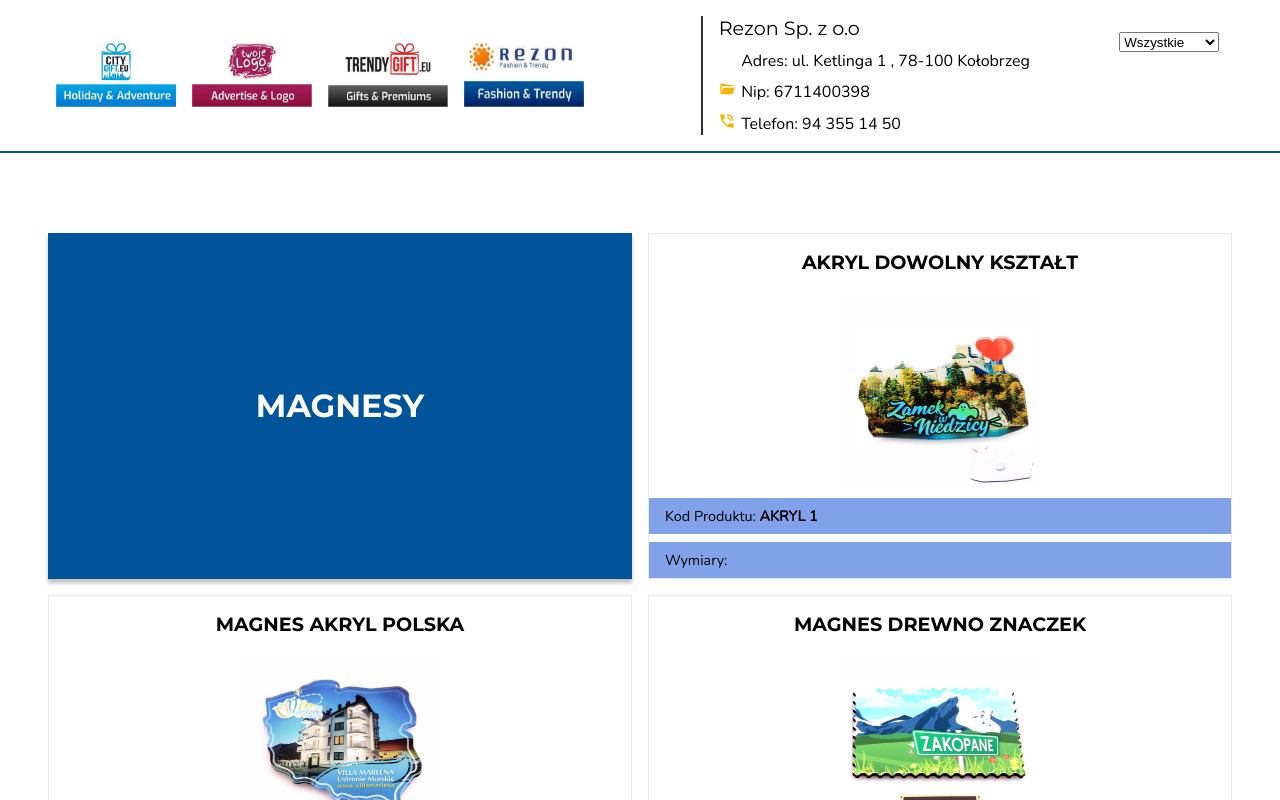
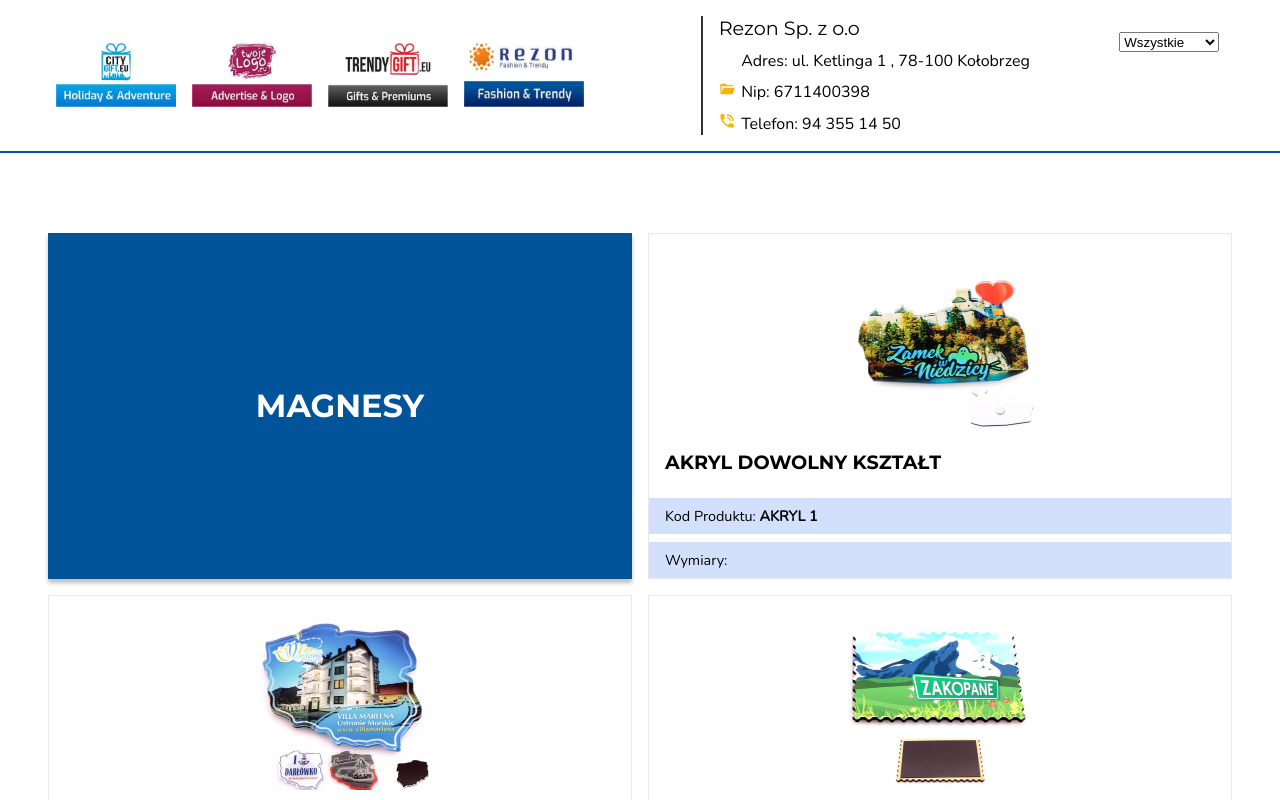
Before and after one commit to marcinzygan/rezon-product-catalogue, a Next.js app: page / in a window 1280 px wide. Shown: the top 800 px of the page. Built offline with nearby package versions, Linux system fonts and the light colour scheme; some icons are missing.

Commit message:
changed product card overlay

```diff
--- a/src/components/ProductModal/productModal.module.css
+++ b/src/components/ProductModal/productModal.module.css
@@ -122,8 +122,13 @@
   padding: 1rem 0;
 }
 .tech__img {
-  width: 100px;
-  height: 100px;
+  width: 120px;
+  height: 120px;
+}
+.technologie__container {
+  display: flex;
+  gap: 1rem;
+  flex-wrap: wrap;
 }
 
 @media (min-width: 500px) {
@@ -159,6 +164,10 @@
   .modal__icon {
     width: 40px;
     height: 40px;
+  }
+  .tech__img {
+    width: 140px;
+    height: 140px;
   }
 }
 @media (min-width: 1000px) {
--- a/src/components/productCard/ProductCard.js
+++ b/src/components/productCard/ProductCard.js
@@ -9,11 +9,22 @@ const ProductCard = (card) => {
   return (
     <>
       {/* Send modal data to modalSlice */}
-      <div className={classes.card} onClick={() => dispatch(openModal(card))}>
-        <div className={classes.card__header}>
-          <div className={classes.card__name}>{card.identyfikator}</div>
+      <div className={classes.card}>
+        <div
+          className={classes.card__header}
+          onClick={() => dispatch(openModal(card))}
+        >
           <img className={classes.img} src={card.image} />
+
+          <div className={classes.image__overlay}>
+            <p className={classes.overlay__read_more}>Czytaj Więcej: </p>
+            <Icon
+              icon="ph:magnifying-glass-bold"
+              className={classes.overlay__icon}
+            />
+          </div>
         </div>
+        <div className={classes.card__name}>{card.identyfikator}</div>
         <div className={classes.card__details}>
           Kod Produktu:{" "}
           <span className={classes.card__details_span}>{card.indeks_pc}</span>
@@ -22,13 +33,6 @@ const ProductCard = (card) => {
           Wymiary:{" "}
           <span className={classes.card__details_span}>{card.wymiary}</span>
         </div>
-        <div className={classes.image__overlay}>
-          <p className={classes.overlay__read_more}>Czytaj Więcej: </p>
-          <Icon
-            icon="ph:magnifying-glass-bold"
-            className={classes.overlay__icon}
-          />
-        </div>
       </div>
     </>
   );
--- a/src/components/productCard/productCard.module.css
+++ b/src/components/productCard/productCard.module.css
@@ -7,22 +7,25 @@
   display: flex;
   flex-direction: column;
   justify-content: flex-end;
-  align-items: center;
-  cursor: pointer;
-  position: relative;
+  align-items: flex-start;
+
+  /* position: relative; */
 }
 
 .card__header {
+  position: relative;
+  width: 100%;
   flex-direction: column;
   display: flex;
   justify-content: center;
   align-items: center;
+  cursor: pointer;
 }
 .card__name {
   font-family: var(--ff-heading);
   font-weight: var(--fw-bold);
   color: var(--clr-primary);
-  text-align: center;
+  /* text-align: left; */
   padding: 1rem;
   font-size: var(--fs-h2);
 }
@@ -30,7 +33,7 @@
   font-family: var(--ff-regular);
   font-weight: var(--fw-regular);
   font-size: var(--fs-h3);
-  background-color: #81a2e9;
+  background-color: #d3e0fc;
   width: 100%;
   margin-top: 0.5rem;
   padding: 0.5rem 1rem 0.5rem 1rem;
@@ -54,10 +57,6 @@
   width: 100%;
   height: 100%;
   background: #1a4aa8b4;
-  /* color: var(--clr-primary);
-  font-family: var(--ff-primary);
-  font-weight: var(--fw-regular);
-  text-transform: capitalize; */
   display: flex;
   flex-direction: column;
   align-items: center;
```
